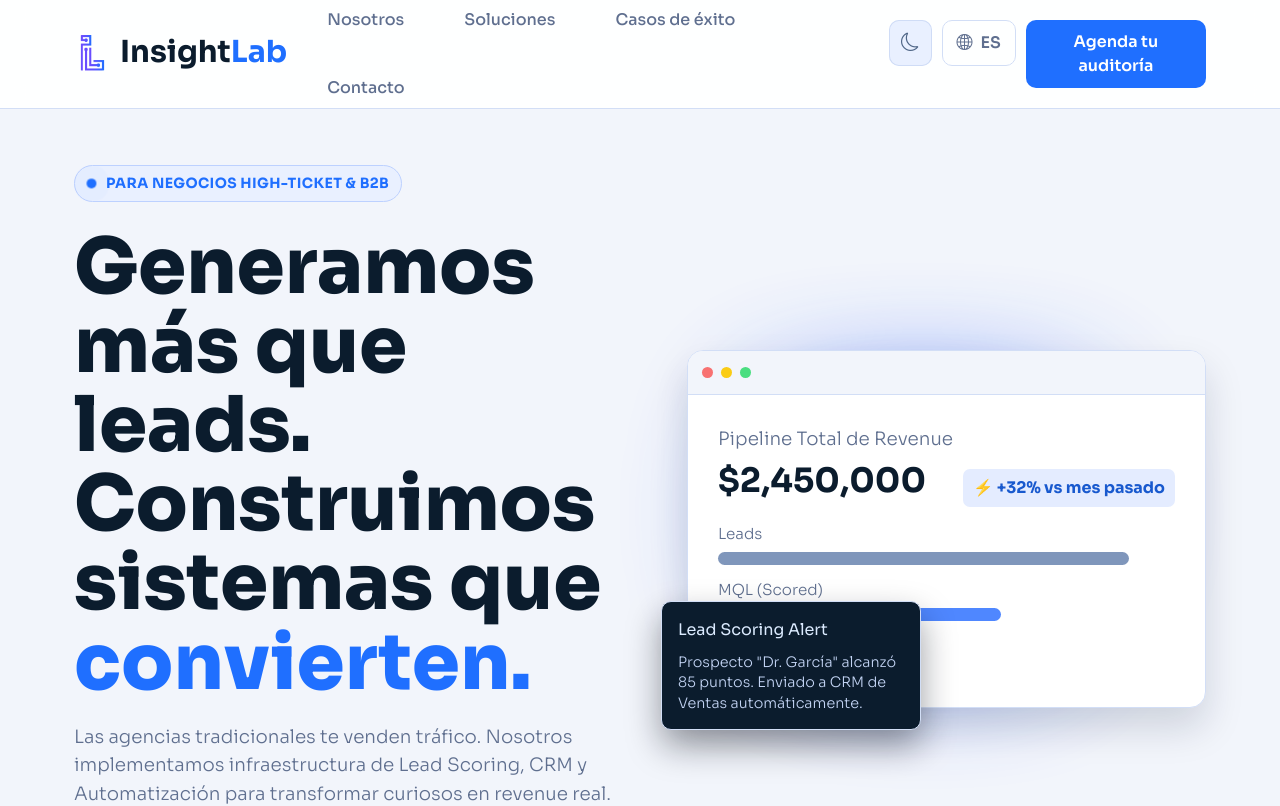
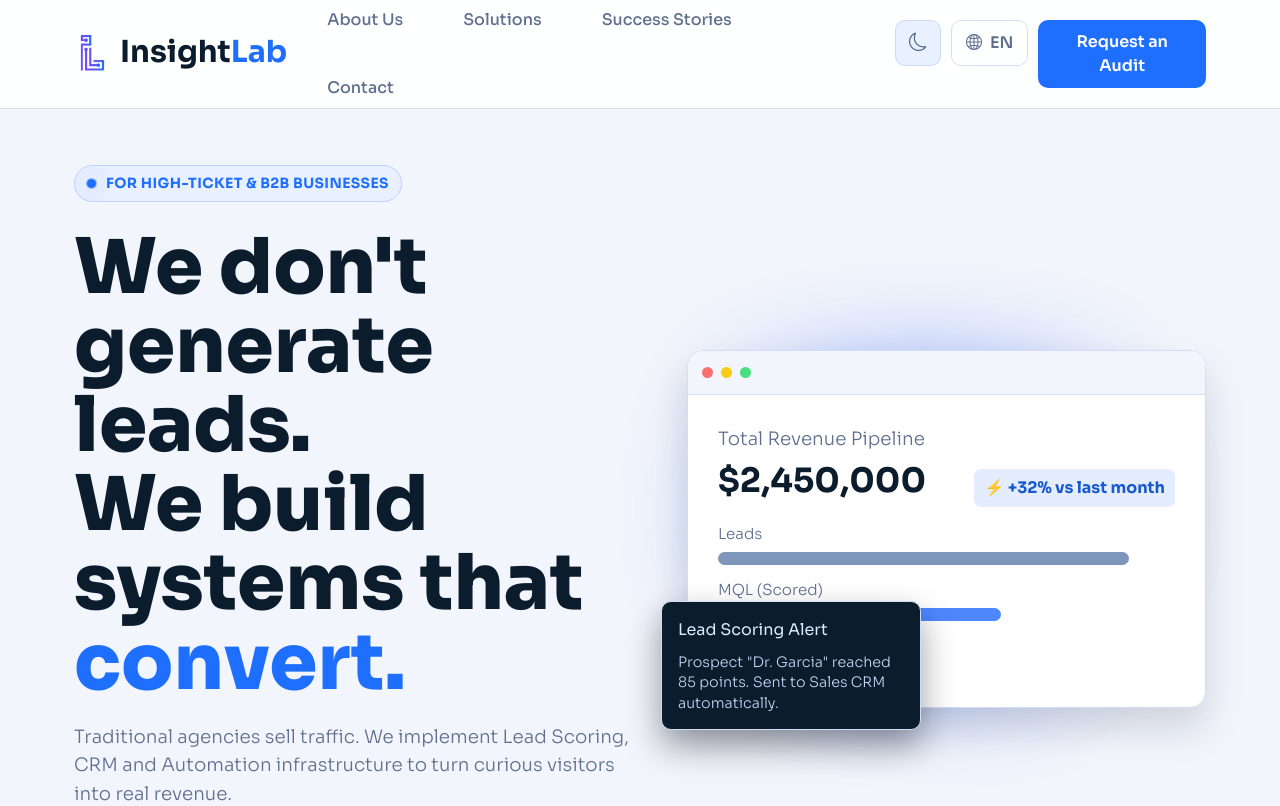
Before and after one commit to EmmanuelQuirozA/Insight-Lab, a React (Vite) app: page / in a window 1280 px wide. Shown: the top 806 px of the page. Built offline with nearby package versions, Linux system fonts and the light colour scheme.

Commit message:
feat: detectar idioma del navegador automáticamente

```diff
--- /dev/null
+++ b/src/hooks/useDetectedLanguage.ts
@@ -0,0 +1,17 @@
+import { useState } from 'react'
+
+export type Language = 'es' | 'en'
+
+const detectBrowserLanguage = (): Language => {
+  if (typeof navigator === 'undefined') {
+    return 'en'
+  }
+
+  const preferredLanguage = navigator.languages?.[0] ?? navigator.language
+
+  return preferredLanguage.toLowerCase().startsWith('es') ? 'es' : 'en'
+}
+
+export default function useDetectedLanguage() {
+  return useState<Language>(detectBrowserLanguage)
+}
--- /dev/null
+++ b/src/hooks/useSystemTheme.ts
@@ -0,0 +1,39 @@
+import { useEffect, useState } from 'react'
+
+export type Theme = 'light' | 'dark'
+
+const prefersDarkTheme = () => {
+  if (typeof window === 'undefined' || typeof window.matchMedia !== 'function') {
+    return false
+  }
+
+  return window.matchMedia('(prefers-color-scheme: dark)').matches
+}
+
+export default function useSystemTheme() {
+  const [theme, setTheme] = useState<Theme>(() => (prefersDarkTheme() ? 'dark' : 'light'))
+
+  useEffect(() => {
+    document.documentElement.setAttribute('data-theme', theme)
+  }, [theme])
+
+  useEffect(() => {
+    if (typeof window === 'undefined' || typeof window.matchMedia !== 'function') {
+      return
+    }
+
+    const mediaQuery = window.matchMedia('(prefers-color-scheme: dark)')
+
+    const handleThemeChange = (event: MediaQueryListEvent) => {
+      setTheme(event.matches ? 'dark' : 'light')
+    }
+
+    mediaQuery.addEventListener('change', handleThemeChange)
+
+    return () => {
+      mediaQuery.removeEventListener('change', handleThemeChange)
+    }
+  }, [])
+
+  return { theme, setTheme }
+}
--- a/src/pages/AboutPage.tsx
+++ b/src/pages/AboutPage.tsx
@@ -1,10 +1,10 @@
-import { useEffect, useMemo, useState } from 'react'
+import { useMemo, useState } from 'react'
 import Header from '../components/Header'
 import Footer from '../components/Footer'
 import '../App.css'
+import useSystemTheme from '../hooks/useSystemTheme'
+import useDetectedLanguage from '../hooks/useDetectedLanguage'
 
-type Language = 'es' | 'en'
-type Theme = 'light' | 'dark'
 
 const copy = {
   es: {
@@ -84,13 +84,10 @@ const copy = {
 const combineIconClasses = ['bi-bullseye', 'bi-lightbulb', 'bi-database', 'bi-gear', 'bi-cpu'] as const
 
 function AboutPage() {
-  const [language, setLanguage] = useState<Language>('es')
-  const [theme, setTheme] = useState<Theme>('light')
+  const [language, setLanguage] = useDetectedLanguage()
+  const { theme, setTheme } = useSystemTheme()
   const [themeTransitionKey, setThemeTransitionKey] = useState(0)
 
-  useEffect(() => {
-    document.documentElement.setAttribute('data-theme', theme)
-  }, [theme])
 
   const t = copy[language]
 
--- a/src/pages/ContactPage.tsx
+++ b/src/pages/ContactPage.tsx
@@ -1,10 +1,10 @@
-import { useEffect, useMemo, useState } from 'react'
+import { useMemo, useState } from 'react'
 import Header from '../components/Header'
 import Footer from '../components/Footer'
 import '../App.css'
+import useSystemTheme from '../hooks/useSystemTheme'
+import useDetectedLanguage from '../hooks/useDetectedLanguage'
 
-type Language = 'es' | 'en'
-type Theme = 'light' | 'dark'
 
 const copy = {
   es: {
@@ -60,13 +60,10 @@ const copy = {
 } as const
 
 function ContactPage() {
-  const [language, setLanguage] = useState<Language>('es')
-  const [theme, setTheme] = useState<Theme>('light')
+  const [language, setLanguage] = useDetectedLanguage()
+  const { theme, setTheme } = useSystemTheme()
   const [themeTransitionKey, setThemeTransitionKey] = useState(0)
 
-  useEffect(() => {
-    document.documentElement.setAttribute('data-theme', theme)
-  }, [theme])
 
   const t = copy[language]
 
--- a/src/pages/HomePage.tsx
+++ b/src/pages/HomePage.tsx
@@ -3,9 +3,9 @@ import type { CSSProperties } from 'react'
 import Header from '../components/Header'
 import Footer from '../components/Footer'
 import '../App.css'
+import useSystemTheme from '../hooks/useSystemTheme'
+import useDetectedLanguage from '../hooks/useDetectedLanguage'
 
-type Language = 'es' | 'en'
-type Theme = 'light' | 'dark'
 
 const copy = {
   es: {
@@ -251,8 +251,8 @@ const copy = {
 } as const
 
 function HomePage() {
-  const [language, setLanguage] = useState<Language>('es')
-  const [theme, setTheme] = useState<Theme>('light')
+  const [language, setLanguage] = useDetectedLanguage()
+  const { theme, setTheme } = useSystemTheme()
   const [themeTransitionKey, setThemeTransitionKey] = useState(0)
   const [pillarsVisible, setPillarsVisible] = useState(false)
   const [cardsLift, setCardsLift] = useState(false)
@@ -268,9 +268,6 @@ function HomePage() {
   const infraSectionRef = useRef<HTMLElement | null>(null)
   const finalCtaRef = useRef<HTMLElement | null>(null)
 
-  useEffect(() => {
-    document.documentElement.setAttribute('data-theme', theme)
-  }, [theme])
 
 
 
--- a/src/pages/SolutionsPage.tsx
+++ b/src/pages/SolutionsPage.tsx
@@ -3,9 +3,9 @@ import type { CSSProperties } from 'react'
 import Header from '../components/Header'
 import Footer from '../components/Footer'
 import '../App.css'
+import useSystemTheme from '../hooks/useSystemTheme'
+import useDetectedLanguage from '../hooks/useDetectedLanguage'
 
-type Language = 'es' | 'en'
-type Theme = 'light' | 'dark'
 
 type SolutionCard = {
   id: string
@@ -212,17 +212,14 @@ const copy = {
 } as const
 
 function SolutionsPage() {
-  const [language, setLanguage] = useState<Language>('es')
-  const [theme, setTheme] = useState<Theme>('light')
+  const [language, setLanguage] = useDetectedLanguage()
+  const { theme, setTheme } = useSystemTheme()
   const [themeTransitionKey, setThemeTransitionKey] = useState(0)
   const [pageVisible, setPageVisible] = useState(false)
   const [cardsVisible, setCardsVisible] = useState(false)
   const [cardsLifted, setCardsLifted] = useState(false)
   const cardsRef = useRef<HTMLElement | null>(null)
 
-  useEffect(() => {
-    document.documentElement.setAttribute('data-theme', theme)
-  }, [theme])
 
   useEffect(() => {
     const frame = window.requestAnimationFrame(() => setPageVisible(true))
--- a/src/pages/SuccessStoriesPage.tsx
+++ b/src/pages/SuccessStoriesPage.tsx
@@ -1,10 +1,10 @@
-import { useEffect, useMemo, useState } from 'react'
+import { useMemo, useState } from 'react'
 import Header from '../components/Header'
 import Footer from '../components/Footer'
 import '../App.css'
+import useSystemTheme from '../hooks/useSystemTheme'
+import useDetectedLanguage from '../hooks/useDetectedLanguage'
 
-type Language = 'es' | 'en'
-type Theme = 'light' | 'dark'
 
 type MethodStep = {
   id: string
@@ -135,14 +135,11 @@ const copy = {
 } as const
 
 function SuccessStoriesPage() {
-  const [language, setLanguage] = useState<Language>('es')
-  const [theme, setTheme] = useState<Theme>('light')
+  const [language, setLanguage] = useDetectedLanguage()
+  const { theme, setTheme } = useSystemTheme()
   const [themeTransitionKey, setThemeTransitionKey] = useState(0)
   const [openStepId, setOpenStepId] = useState<string>('05')
 
-  useEffect(() => {
-    document.documentElement.setAttribute('data-theme', theme)
-  }, [theme])
 
   const t = copy[language]
 
```
